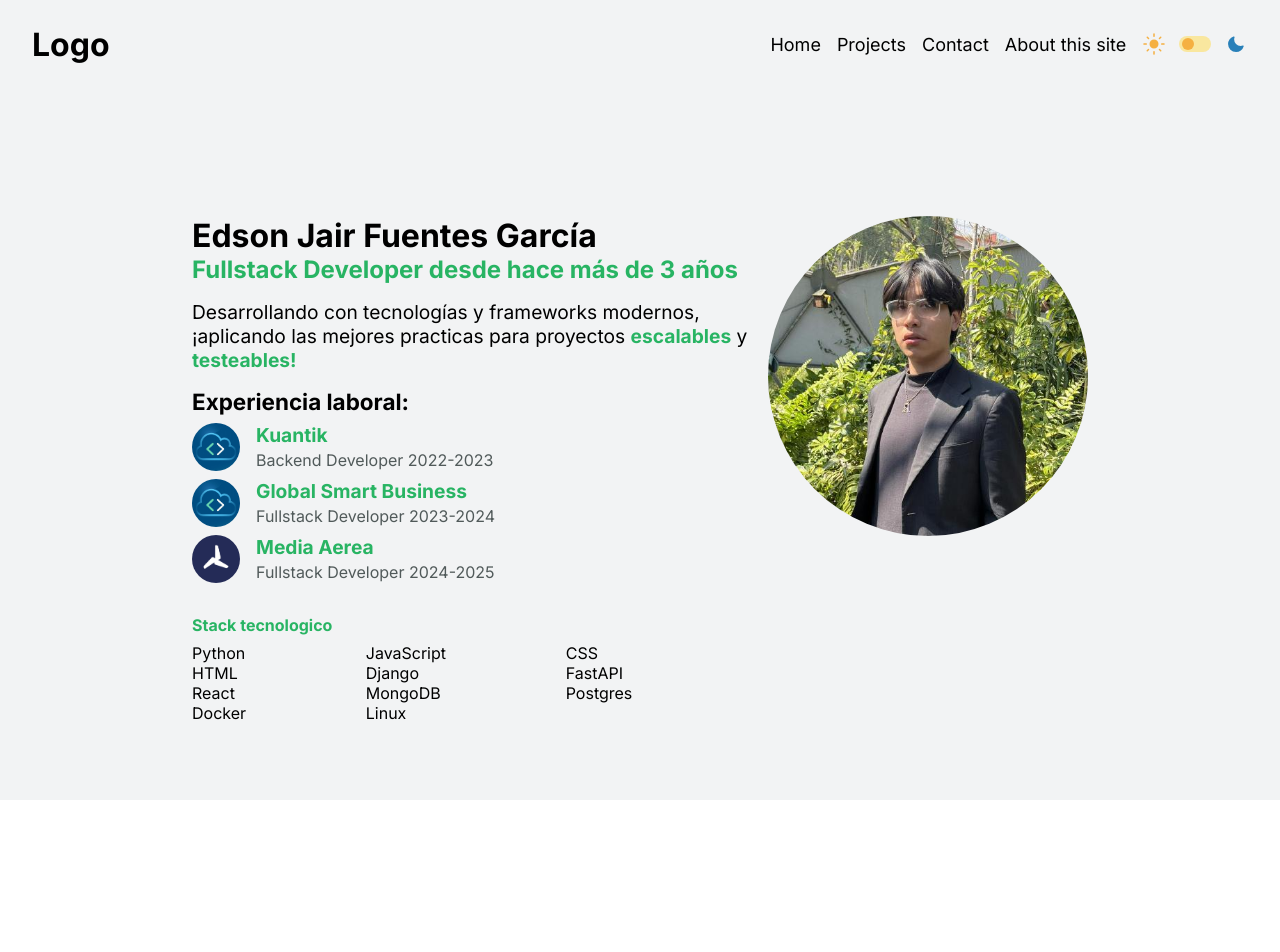
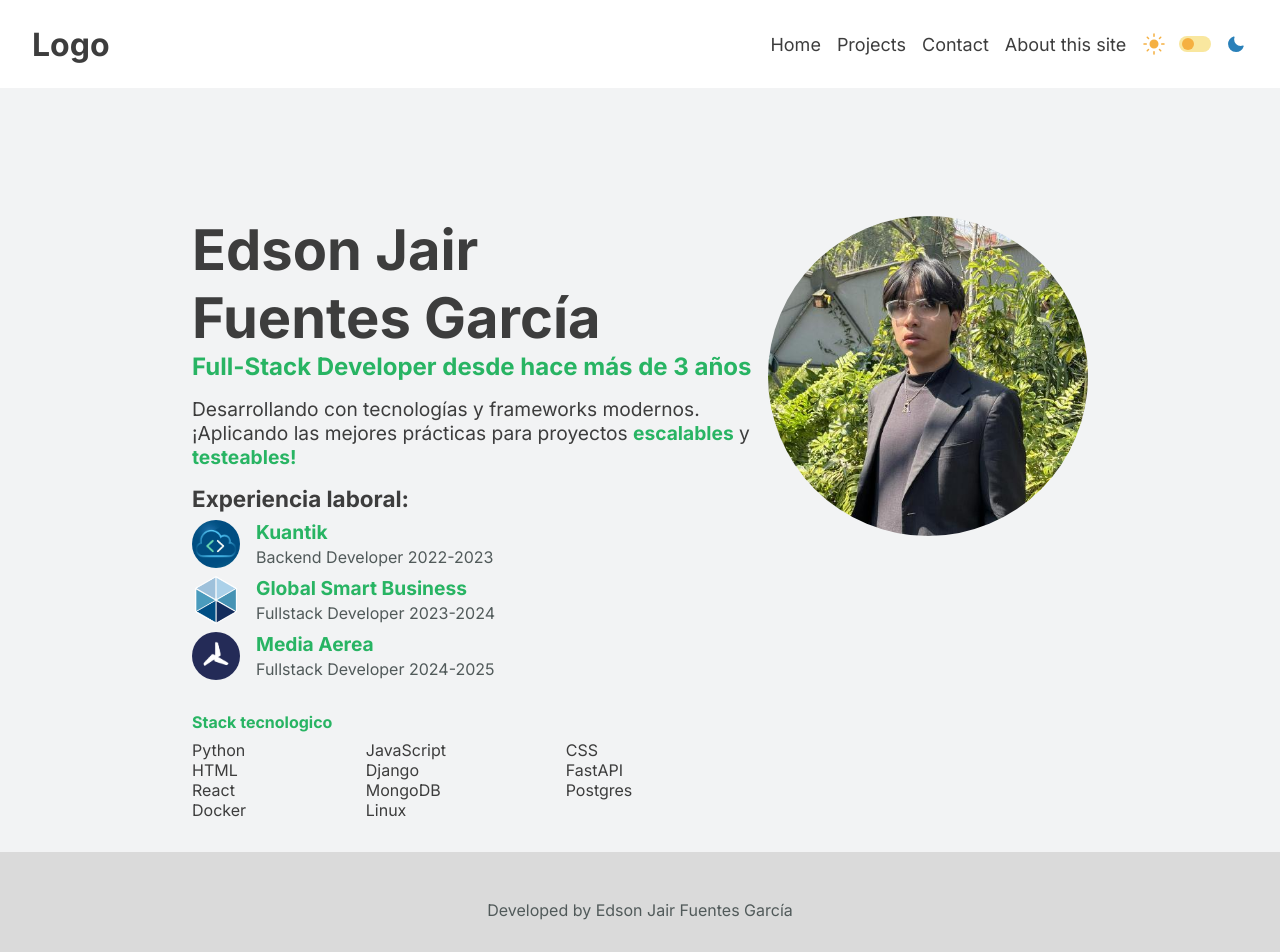
Before and after one commit to JiroFg/JiroFg.github.io, a React (Vite) app: page / in a window 1280 px wide. Shown: the top 952 px of the page. Before the commit the page ends 800 px from the top, so only its background shows below. Built offline with nearby package versions, Linux system fonts and the light colour scheme.

Commit message:
[FEAT] Adición de footer y correcciones en experience component

```diff
--- a/src/App.jsx
+++ b/src/App.jsx
@@ -5,6 +5,7 @@ import Home from './pages/Home.jsx'
 import Projects from './pages/Projects.jsx'
 import Contact from './pages/Contact.jsx'
 import About from './pages/About.jsx'
+import Footer from './components/footer/Footer.jsx'
 import './App.css'
 
 function App(){
@@ -51,6 +52,7 @@ function App(){
             {getContent()}
           </div>
         </div>
+        <Footer/>
       </div>
     </BrowserRouter>
   )
--- a/src/components/Experience.jsx
+++ b/src/components/Experience.jsx
@@ -18,7 +18,7 @@ export default function Experience(){
                 </div>
             </div>
             <div className='exp-card' onClick={()=>handleClickCard("https://global-smartb.com/")}>
-                <img src="/kuantik.jpg" alt="GSB Img" />
+                <img src="/gsb.png" alt="GSB Img" />
                 <div>
                     <strong>Global Smart Business</strong>
                     <br />
--- /dev/null
+++ b/src/components/footer/Footer.css
@@ -0,0 +1,9 @@
+.footer{
+    display: flex;
+    justify-content: center;
+    align-items: center;
+    background-color: var(--footer-color);
+    padding: 3rem;
+    margin-top: 2rem;
+    color: var(--secondary-text-color);
+}
--- /dev/null
+++ b/src/components/footer/Footer.jsx
@@ -0,0 +1,9 @@
+import './Footer.css'
+
+export default function Footer(){
+    return(
+        <div className="footer">
+            Developed by Edson Jair Fuentes García
+        </div>
+    )
+}
--- a/src/components/topbar/TopBar.css
+++ b/src/components/topbar/TopBar.css
@@ -2,6 +2,7 @@
     display: flex;
     justify-content: space-between;
     color: var(--text-color);
+    background-color: var(--topbar-color);
 }
 
 .logo-top-bar{
--- a/src/index.css
+++ b/src/index.css
@@ -9,12 +9,14 @@
 
 :root{
   --bg-color: #f2f3f4;
-  --text-color: black;
+  --text-color: #3d3d3d;
   --secondary-text-color: #515a5a;
   --btn-bg: #28b463;
   --contrast-color: #28b463;
   --theme-toggle-bg: #f9e79f;
   --theme-toogle: #f5b041;
+  --topbar-color: white;
+  --footer-color: #dadada;
 }
 
 [data-theme="dark"]{
@@ -23,4 +25,6 @@
   --secondary-text-color: #b3b6b7;
   --theme-toggle-bg: #2980b9;
   --theme-toogle: #154360;
+  --topbar-color: #282c31;
+  --footer-color: #2e3339
 }
--- a/src/pages/Home.css
+++ b/src/pages/Home.css
@@ -17,6 +17,10 @@
 
 .home-info h2, .home-info strong{
     color: var(--contrast-color)
+}
+
+.home-info h1{
+    font-size: 3.5rem;
 }
 
 .home-img img{
--- a/src/pages/Home.jsx
+++ b/src/pages/Home.jsx
@@ -4,8 +4,6 @@ import TechStack from '../components/TechStack'
 import './Home.css'
 
 export default function Home(){
-
-    const [isGreeting, setIsGreeting] = useState(false)
 
     function handleMouseEnter(){
         let bubbleContainer = document.getElementById('bubbleContainer')
@@ -19,9 +17,9 @@ export default function Home(){
         <div className="home">
             <div className="home-intro">
                 <div className="home-info">
-                    <h1 onMouseEnter={handleMouseEnter}>Edson Jair Fuentes García</h1>
-                    <h2>Fullstack Developer desde hace más de 3 años</h2>
-                    <p>Desarrollando con tecnologías y frameworks modernos, ¡aplicando las mejores practicas para proyectos <strong>escalables</strong> y <strong>testeables!</strong></p>
+                    <h1 onMouseEnter={handleMouseEnter}>Edson Jair <br />Fuentes García</h1>
+                    <h2>Full-Stack Developer desde hace más de 3 años</h2>
+                    <p>Desarrollando con tecnologías y frameworks modernos. ¡Aplicando las mejores prácticas para proyectos <strong>escalables</strong> y <strong>testeables!</strong></p>
                     <Experience/>
                     <TechStack/>
                 </div>
```
Also changed, not shown: public/gsb.png (added).
